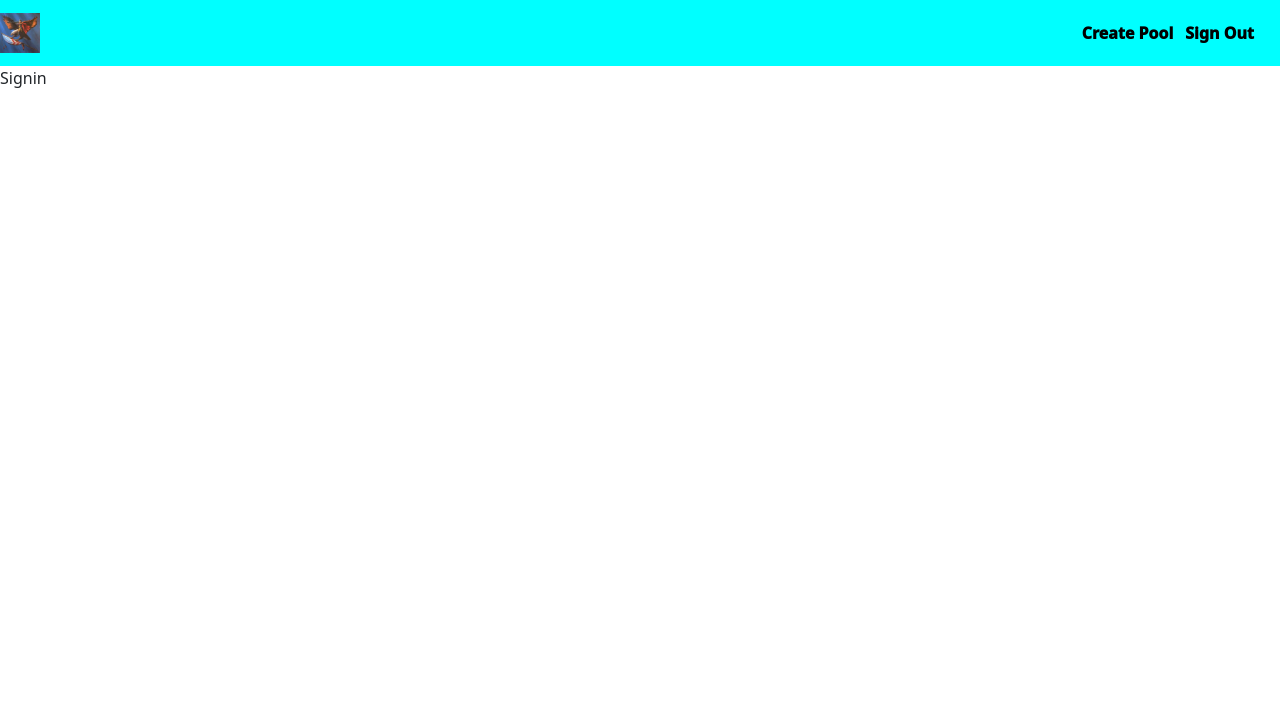
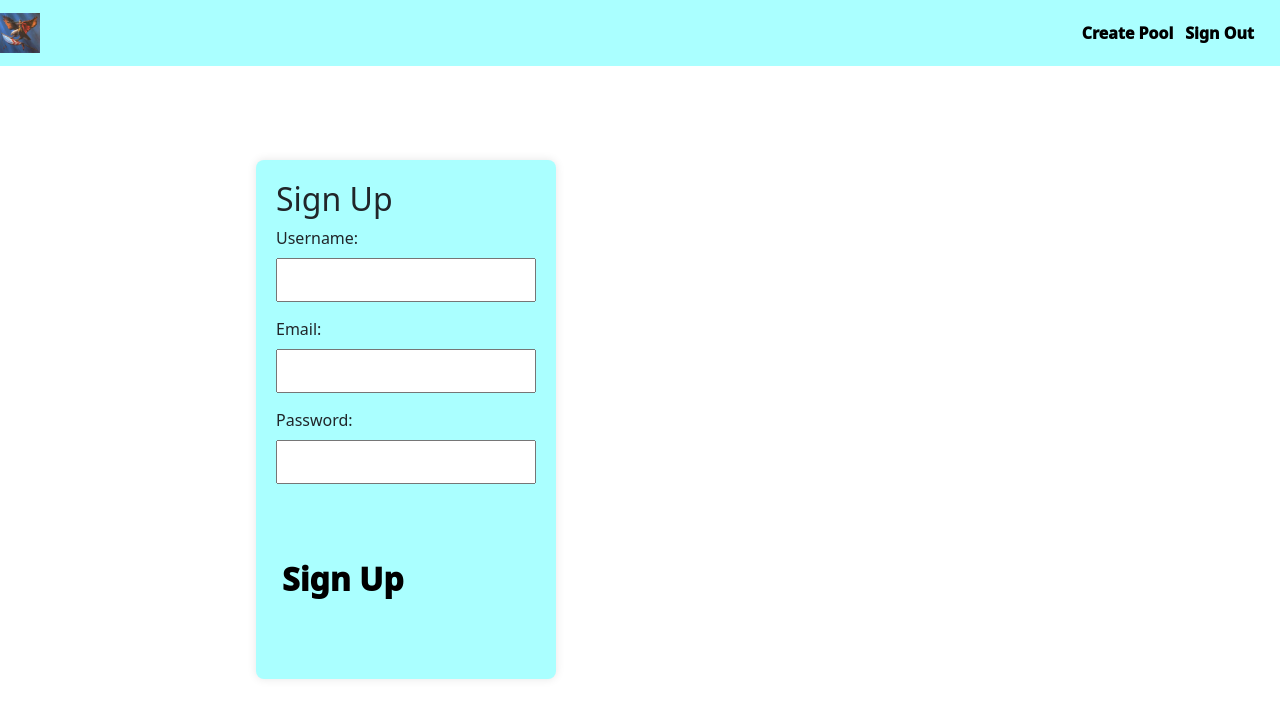
Before and after one commit to Claudiu10101/Pool_IT, a React (Vite) app in the folder Frontend/: page / in a window 1280 px wide. Both pictures are taken after a click on the button "Sign In". Shown: the top 718 px of the page. Built offline with nearby package versions, Linux system fonts and the light colour scheme.

Commit message:
Added the login and Signin pages

```diff
--- a/Frontend/src/App.tsx
+++ b/Frontend/src/App.tsx
@@ -2,7 +2,6 @@ import { useState } from "react";
 import Navbar from "./components/Navbar";
 import Page from "./Pages/Page";
 import './App.css'
-import Shit from "./components/shit";
 
 function App(){
   const [logged,setLogged] = useState(false);
--- /dev/null
+++ b/Frontend/src/Pages/CSS/login.css
@@ -0,0 +1,35 @@
+.login-container {
+    position:absolute;
+    left:20%;
+    right: 20%;
+    top:20%;
+    background-color: #fff;
+    border-radius: 8px;
+    padding: 20px;
+    box-shadow: 0 0 10px rgba(0, 0, 0, 0.1);
+    width: 300px;
+    margin-bottom: 20px;
+    background-color: rgb(170, 255, 255);
+  }
+
+  .form-group {
+    margin-bottom: 15px;
+  }
+
+  label {
+    display: block;
+    margin-bottom: 8px;
+  }
+
+  input {
+    width: 100%;
+    padding: 8px;
+    box-sizing: border-box;
+  }
+
+  .formButton{
+  justify-content: center;
+  align-items: center;
+  height: 20vh;
+  font-size:xx-large;
+  }
--- /dev/null
+++ b/Frontend/src/Pages/CSS/signin.css
@@ -0,0 +1,35 @@
+.sign-up-container {
+    position:absolute;
+    left:20%;
+    right: 20%;
+    top:20%;
+    background-color: #fff;
+    border-radius: 8px;
+    padding: 20px;
+    box-shadow: 0 0 10px rgba(0, 0, 0, 0.1);
+    width: 300px;
+    margin-bottom: 20px;
+    background-color: rgb(170, 255, 255);
+  }
+
+  .form-group {
+    margin-bottom: 15px;
+  }
+
+  label {
+    display: block;
+    margin-bottom: 8px;
+  }
+
+  input {
+    width: 100%;
+    padding: 8px;
+    box-sizing: border-box;
+  }
+
+  .formButton{
+  justify-content: center;
+  align-items: center;
+  height: 20vh;
+  font-size:xx-large;
+  }
--- a/Frontend/src/Pages/Login.tsx
+++ b/Frontend/src/Pages/Login.tsx
@@ -1,9 +1,57 @@
-import React from 'react'
+import React, { useState } from 'react';
+import './CSS/login.css'
 
-function Login() {
+const Login = () => {
+  const [username, setUsername] = useState('');
+  const [password, setPassword] = useState('');
+
+  const handleUsernameChange = (e) => {
+    setUsername(e.target.value);
+  };
+
+  const handlePasswordChange = (e) => {
+    setPassword(e.target.value);
+  };
+
+  const handleSubmit = () => {
+    // Here you can add logic to validate the username and password, and perform the login action.
+    // For a simple example, we'll just log the values to the console.
+    console.log('Username: ' + username);
+    console.log('Password: ' + password);
+  };
+
   return (
-    <div>Login</div>
-  )
-}
+    <div className="login-container">
+      <h2>Login</h2>
+      <div className="form-group">
+        <label htmlFor="username">Username:</label>
+        <input
+          type="text"
+          id="username"
+          name="username"
+          value={username}
+          onChange={handleUsernameChange}
+          required
+        />
+      </div>
 
-export default Login
+      <div className="form-group">
+        <label htmlFor="password">Password:</label>
+        <input
+          type="password"
+          id="password"
+          name="password"
+          value={password}
+          onChange={handlePasswordChange}
+          required
+        />
+      </div>
+
+      <button className="formButton" type="button" onClick={handleSubmit}>
+        Login
+      </button>
+    </div>
+  );
+};
+
+export default Login;
--- a/Frontend/src/Pages/Signin.tsx
+++ b/Frontend/src/Pages/Signin.tsx
@@ -1,9 +1,75 @@
-import React from 'react'
+import React, { useState } from 'react';
+import './CSS/signin.css'
 
-function Signin() {
+const SignIn = () => {
+  const [username, setUsername] = useState('');
+  const [email, setEmail] = useState('');
+  const [password, setPassword] = useState('');
+
+  const handleUsernameChange = (e) => {
+    setUsername(e.target.value);
+  };
+
+  const handleEmailChange = (e) => {
+    setEmail(e.target.value);
+  };
+
+  const handlePasswordChange = (e) => {
+    setPassword(e.target.value);
+  };
+
+  const handleSubmit = () => {
+    // Here you can add logic to handle the signup form submission.
+    // For a simple example, we'll just log the values to the console.
+    console.log('Username: ' + username);
+    console.log('Email: ' + email);
+    console.log('Password: ' + password);
+  };
+
   return (
-    <div>Signin</div>
-  )
-}
+    <div className="sign-up-container">
+      <h2>Sign Up</h2>
+      <div className="form-group">
+        <label htmlFor="username">Username:</label>
+        <input
+          type="text"
+          id="username"
+          name="username"
+          value={username}
+          onChange={handleUsernameChange}
+          required
+        />
+      </div>
 
-export default Signin
+      <div className="form-group">
+        <label htmlFor="email">Email:</label>
+        <input
+          type="email"
+          id="email"
+          name="email"
+          value={email}
+          onChange={handleEmailChange}
+          required
+        />
+      </div>
+
+      <div className="form-group">
+        <label htmlFor="password">Password:</label>
+        <input
+          type="password"
+          id="password"
+          name="password"
+          value={password}
+          onChange={handlePasswordChange}
+          required
+        />
+      </div>
+
+      <button className="formButton" type="button" onClick={handleSubmit}>
+        Sign Up
+      </button>
+    </div>
+  );
+};
+
+export default SignIn;
--- a/Frontend/src/components/navbar.css
+++ b/Frontend/src/components/navbar.css
@@ -1,5 +1,5 @@
 nav{
-    background-color: aqua;
+    background-color: rgb(170, 255, 255);
     padding-right: 5%;
 }
 
```
Also changed, not shown: Frontend/src/components/shit.tsx (deleted, +0 -41 lines).
